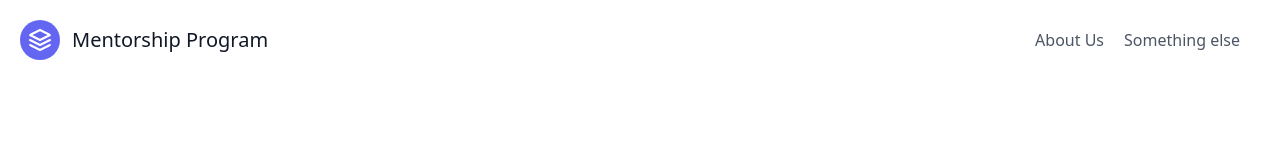
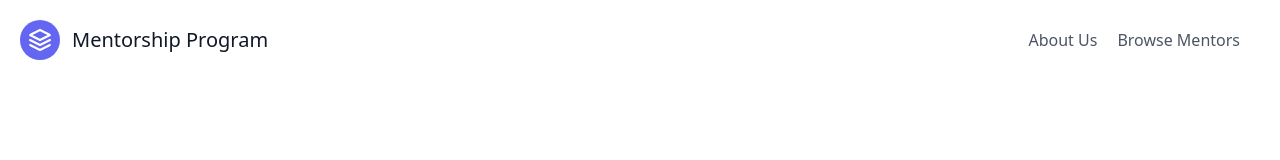
Before and after one commit to Arjun-Praveen-Varshney/mentorship-programme, a Next.js app: page /profile in a window 1280 px wide. Shown: the top 160 px of the page. Built offline with nearby package versions, Linux system fonts and the light colour scheme; no server answers; the database is empty.

Commit message:
updated navbar a little

```diff
--- a/components/Navbar.js
+++ b/components/Navbar.js
@@ -35,8 +35,8 @@ const Navbar = () => {
           <Link href={"/about"}>
             <a className="mr-5 hover:text-gray-900">About Us</a>
           </Link>
-          <Link href={""}>
-            <a className="mr-5 hover:text-gray-900">Something else</a>
+          <Link href={"/allmentors"}>
+            <a className="mr-5 hover:text-gray-900">Browse Mentors</a>
           </Link>
         </nav>
         {user ? (
```
